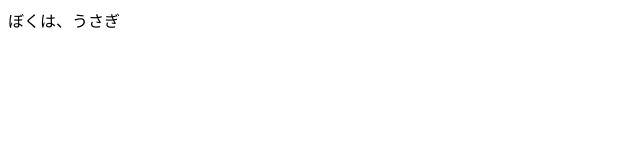
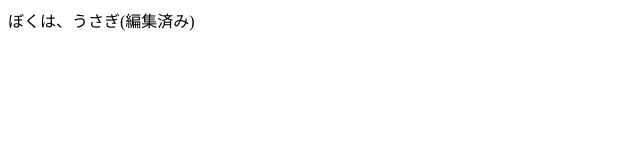
Before and after one commit to Ryosei-Ono/hello-github, a plain HTML site: page selfIntoroduction.html in a window 1280 px wide. Shown: the whole page, without its empty margins (0-640 px from the left). Drawn offline with Linux system fonts and the light colour scheme.

Commit message:
README.md

```diff
--- a/selfIntoroduction.html
+++ b/selfIntoroduction.html
@@ -4,6 +4,6 @@
 <title>ぼくは、うなぎ</title>
 </head>
 <body>
-ぼくは、うさぎ
+ぼくは、うさぎ(編集済み)
 </body>
 </html>
```
